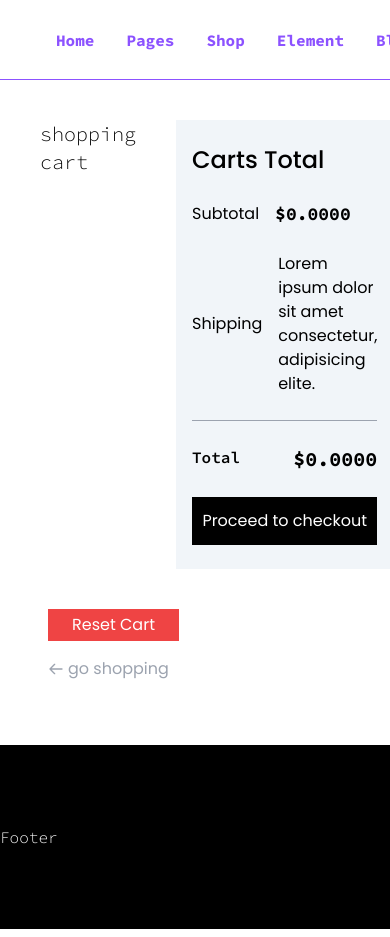
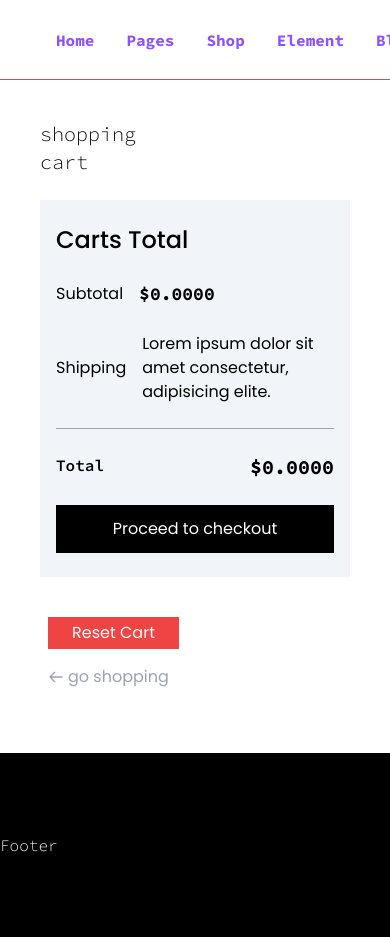
Before and after one commit to studiosnabeel/SwiftSell, a React (Create React App) app: page /cart in a window 390 px wide. Shown: the top 937 px of the page. Built offline with nearby package versions, Linux system fonts and the light colour scheme.

Commit message:
modify cart jsx structure and style it for mobile

```diff
--- a/src/pages/Cart.jsx
+++ b/src/pages/Cart.jsx
@@ -32,7 +32,7 @@ const Cart = () => {
   };
   return (
     <div>
-      <div className="m-4 p-6 flex 2xl:flex-row xl:flex-col lg:flex-col md:flex-col sm:flex-col justify-between">
+      <div className="m-4 p-6 flex 2xl:flex-row xl:flex-col lg:flex-col max-[639px]:flex-col md:flex-col sm:flex-col justify-between">
         <div className="basis-1/2 mb-6">
           <CartItem />
         </div>
```
